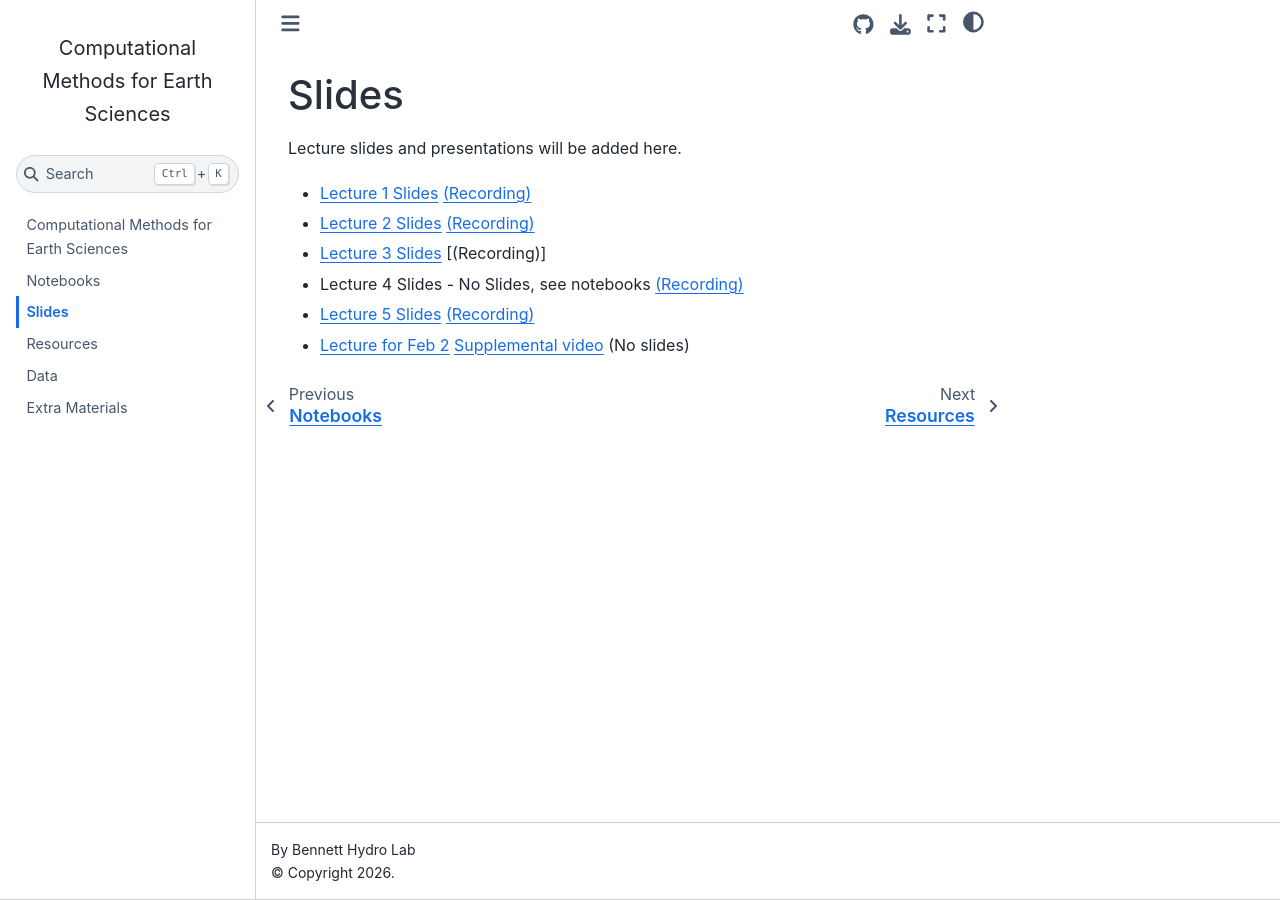
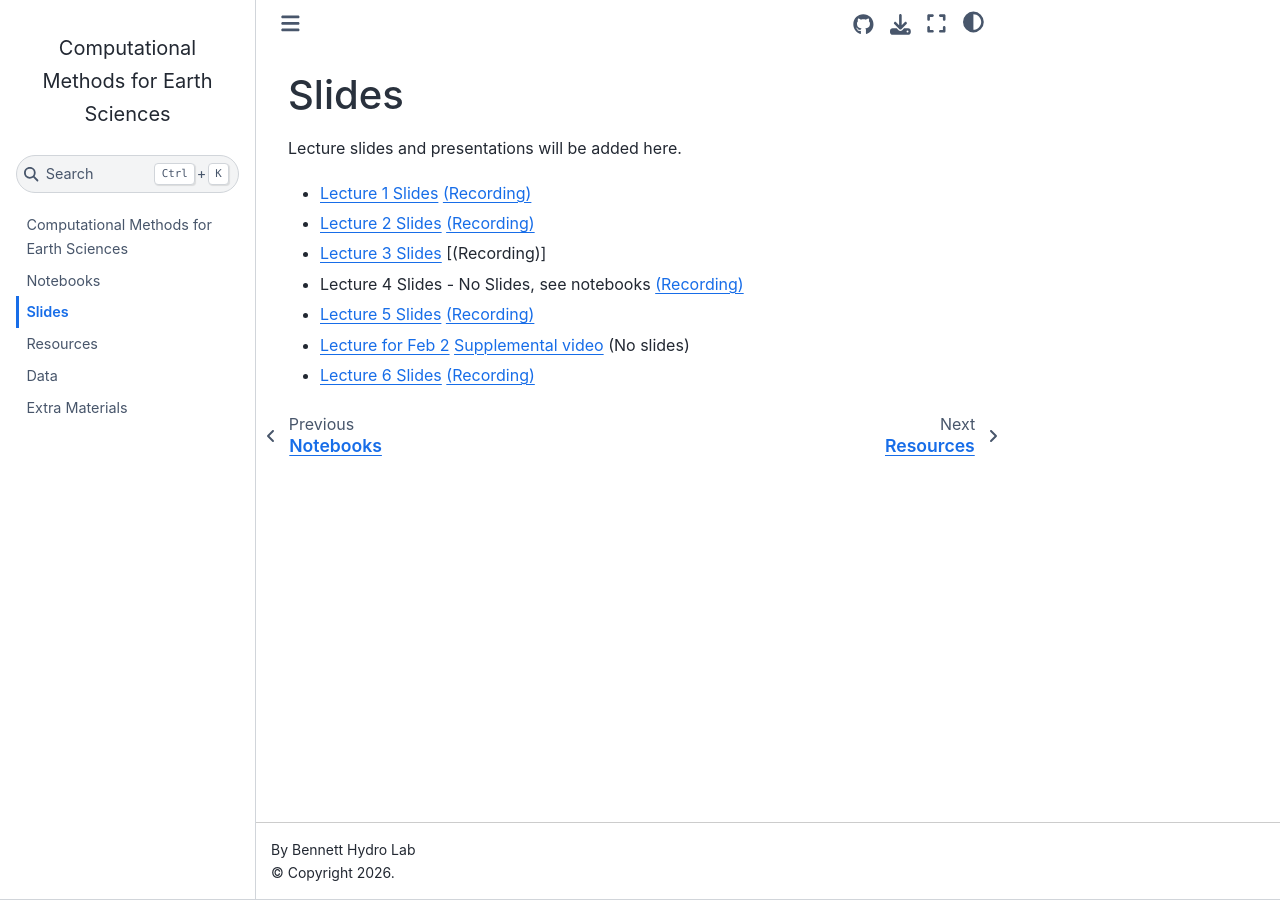
Before and after one commit to hwrs640/computational_methods_course_hyousefi, a Jupyter Book: the page built from slides/index.md, in a window 1280 px wide. Built offline with Jupyter Book 1.0.4 settings and Sphinx 7.4.7 and the Sphinx Book theme 1.1.4, drawn with Linux system fonts in a browser that asks for light colours.

Commit message:
Update slides

```diff
--- a/slides/index.md
+++ b/slides/index.md
@@ -8,3 +8,4 @@
 - Lecture 4 Slides - No Slides, see notebooks [(Recording)](https://www.youtube.com/watch?v=m3JwsTwqzxE)
 - [Lecture 5 Slides](https://docs.google.com/presentation/d/1DtcWjdBGwD1iGTB588d0hRcwtKg-zaH7iX_hiH6SsAw/edit?slide=id.p#slide=id.p) [(Recording)](https://www.youtube.com/watch?v=7q8z0pYv1rs)
 - [Lecture for Feb 2](https://youtu.be/jnSi1Q3WVEw?si=EWcEo6DmKDBoNAvx) [Supplemental video](https://www.youtube.com/watch?v=32qEQ29QJco) (No slides)
+- [Lecture 6 Slides](https://docs.google.com/presentation/d/1RDKWlOJHKFN5KqjzCasq4fiOFgJPIodqiNB5_bp7VtI/edit?usp=sharing) [(Recording)](https://www.youtube.com/watch?v=SZhd5dpIKBE)
```
